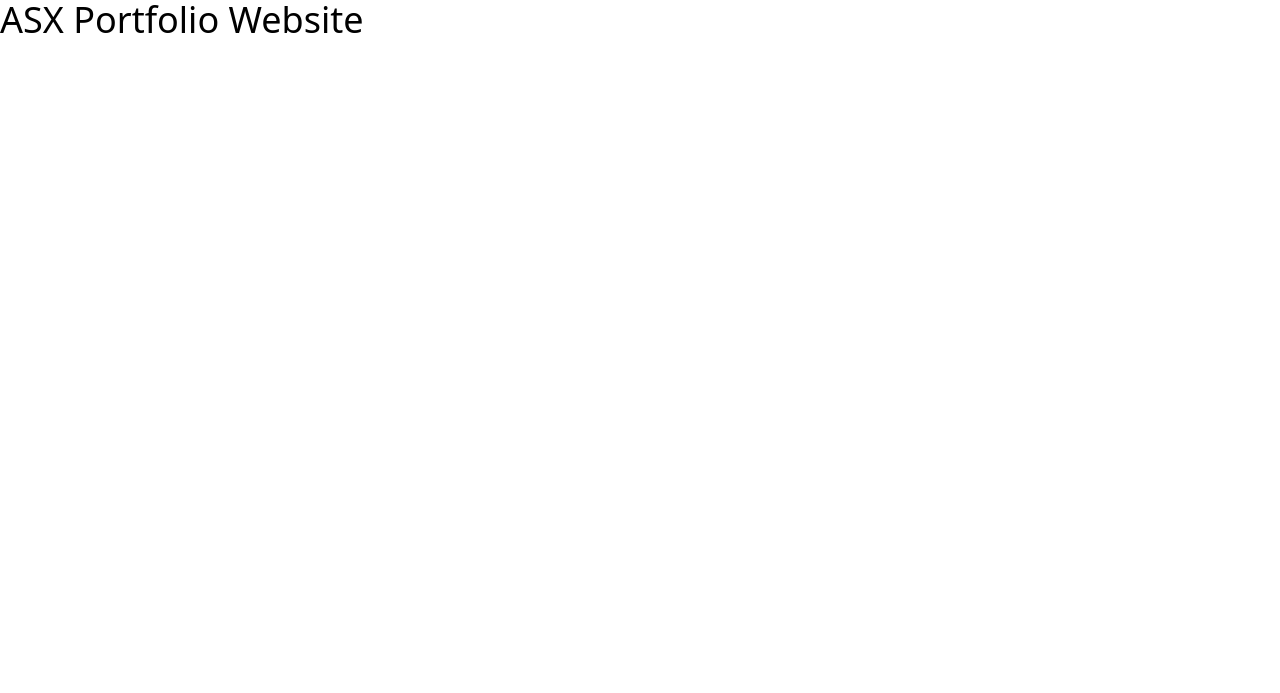
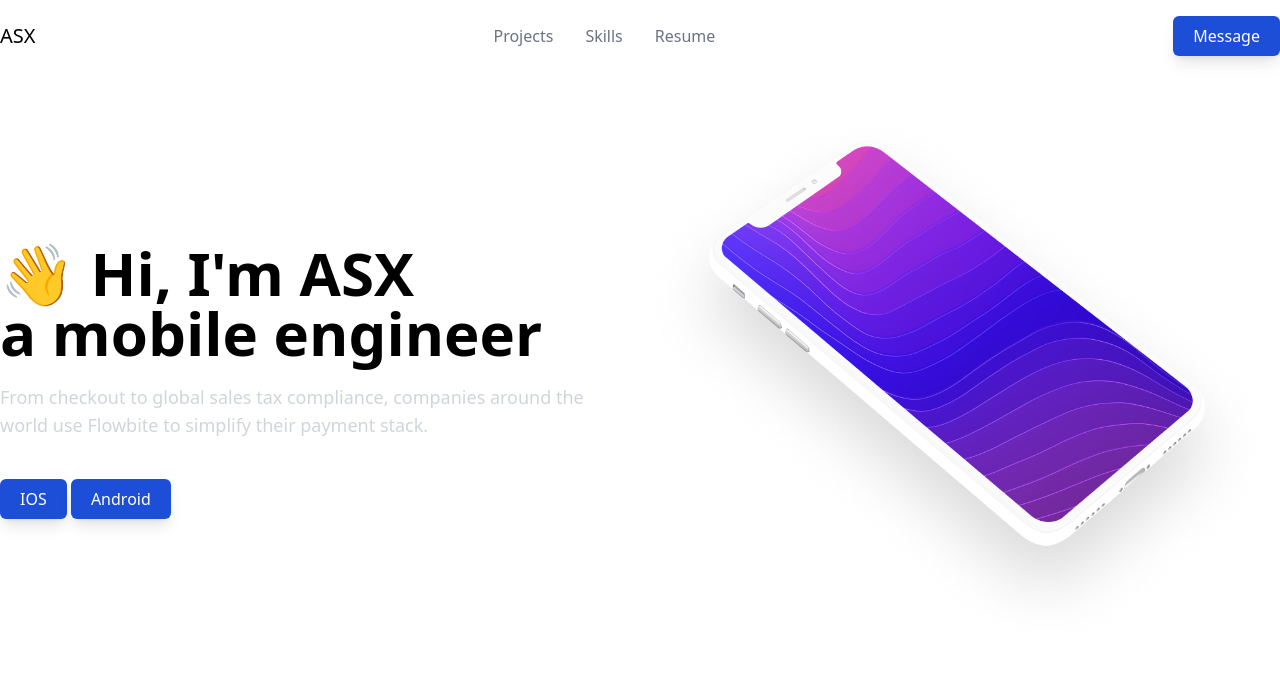
Before and after one commit to asx-dev/asx-dev.github.io, a website: page index.html in a window 1280 px wide. Drawn offline with nearby package versions, Linux system fonts and the light colour scheme; files that its build step writes are made by us from their sources.

Commit message:
hero section finished

```diff
--- a/index.html
+++ b/index.html
@@ -11,7 +11,62 @@
 </head>
 
 <body>
-  <h1 class="text-4xl">ASX Portfolio Website</h1>
+  <!-- Nav -->
+  <header>
+    <nav class="dark:bg-gray-800">
+      <div class="container mx-auto flex justify-between items-center py-4 font-sans">
+        <!-- Logo -->
+        <div class="">
+          <h3 class="text-xl font-medium dark:text-white">ASX</h3>
+        </div>
+        <!-- Nav Links -->
+        <ul class="flex gap-8">
+          <li>
+            <a class="text-base font-medium text-gray-500 dark:text-gray-300" href="">Projects</a>
+          </li>
+          <li>
+            <a class="text-base font-medium text-gray-500 dark:text-gray-300" href="">Skills</a>
+          </li>
+          <li>
+            <a class="text-base font-medium text-gray-500 dark:text-gray-300" href="">Resume</a>
+          </li>
+        </ul>
+        <!-- Send Email -->
+        <button class="bg-blue-700 py-2 px-5 rounded-md text-base text-white font-medium cursor-pointer shadow-lg">
+          Message
+        </button>
+      </div>
+    </nav>
+  </header>
+  <!-- Hero Section -->
+  <section class="dark:bg-gray-800 dark:text-white">
+    <div class="container mx-auto py-8 flex justify-center items-center">
+      <!-- Content -->
+      <div class="space-y-5">
+        <h1 class="text-4xl lg:text-6xl font-extrabold">👋 Hi, I'm ASX <br> a mobile engineer</h1>
+        <p class="text-base lg:text-lg font-light text-gray-300">From checkout to global sales tax compliance, companies
+          around the
+          world use
+          Flowbite to
+          simplify their
+          payment stack.</p>
+        <!-- Buttons -->
+        <div>
+
+        </div>
+        <button class="bg-blue-700 py-2 px-5 rounded-md text-base text-white font-medium cursor-pointer shadow-lg">
+          IOS
+        </button>
+        <button class="bg-blue-700 py-2 px-5 rounded-md text-base text-white font-medium cursor-pointer shadow-lg">
+          Android
+        </button>
+      </div>
+      <!-- Image -->
+      <div>
+        <img src="./img/Downloads-Angle.png" alt="">
+      </div>
+    </div>
+  </section>
 </body>
 
 </html>
```
Also changed, not shown: img/Downloads-Angle.png (added), img/iphone.png (added).
